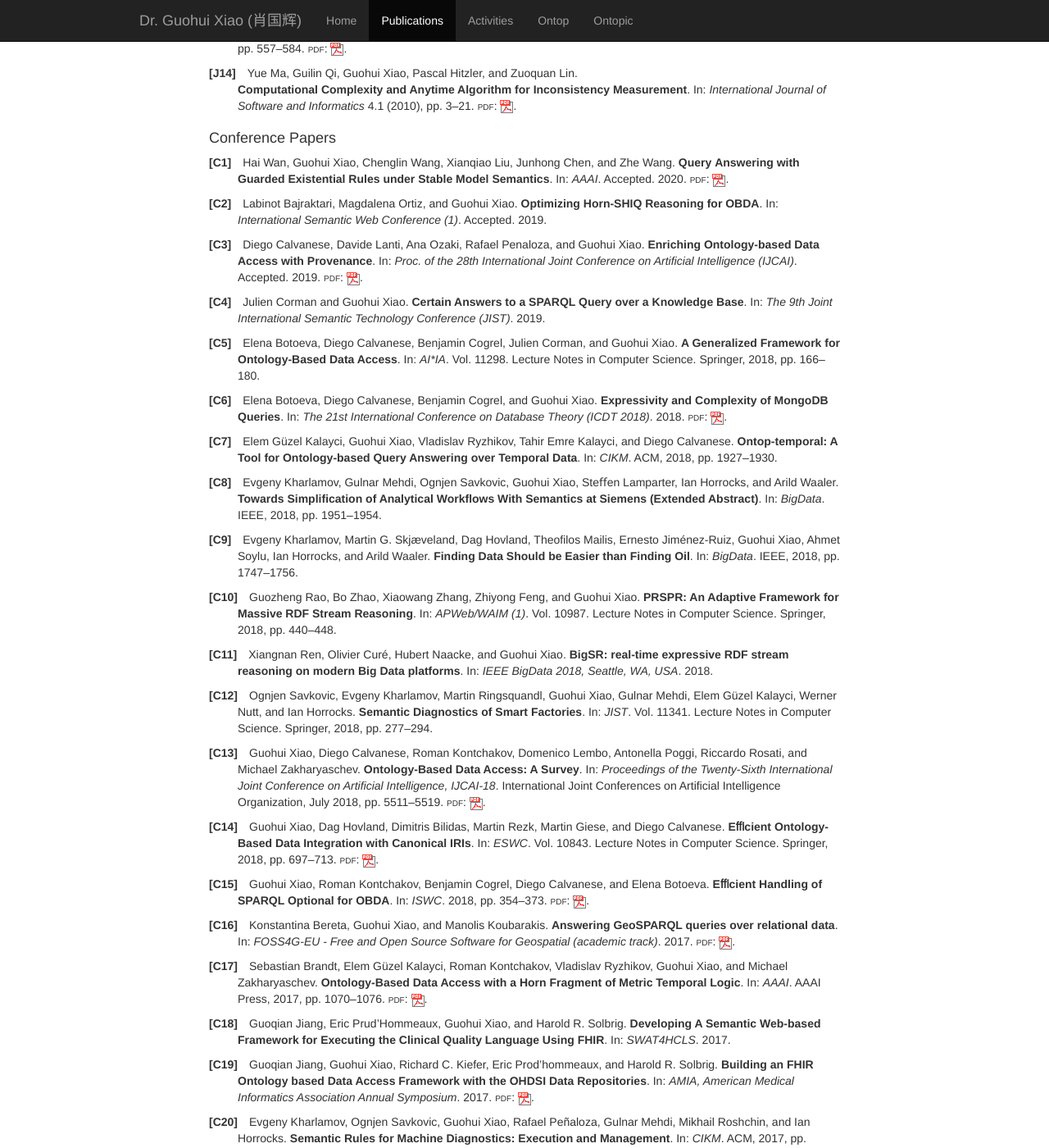
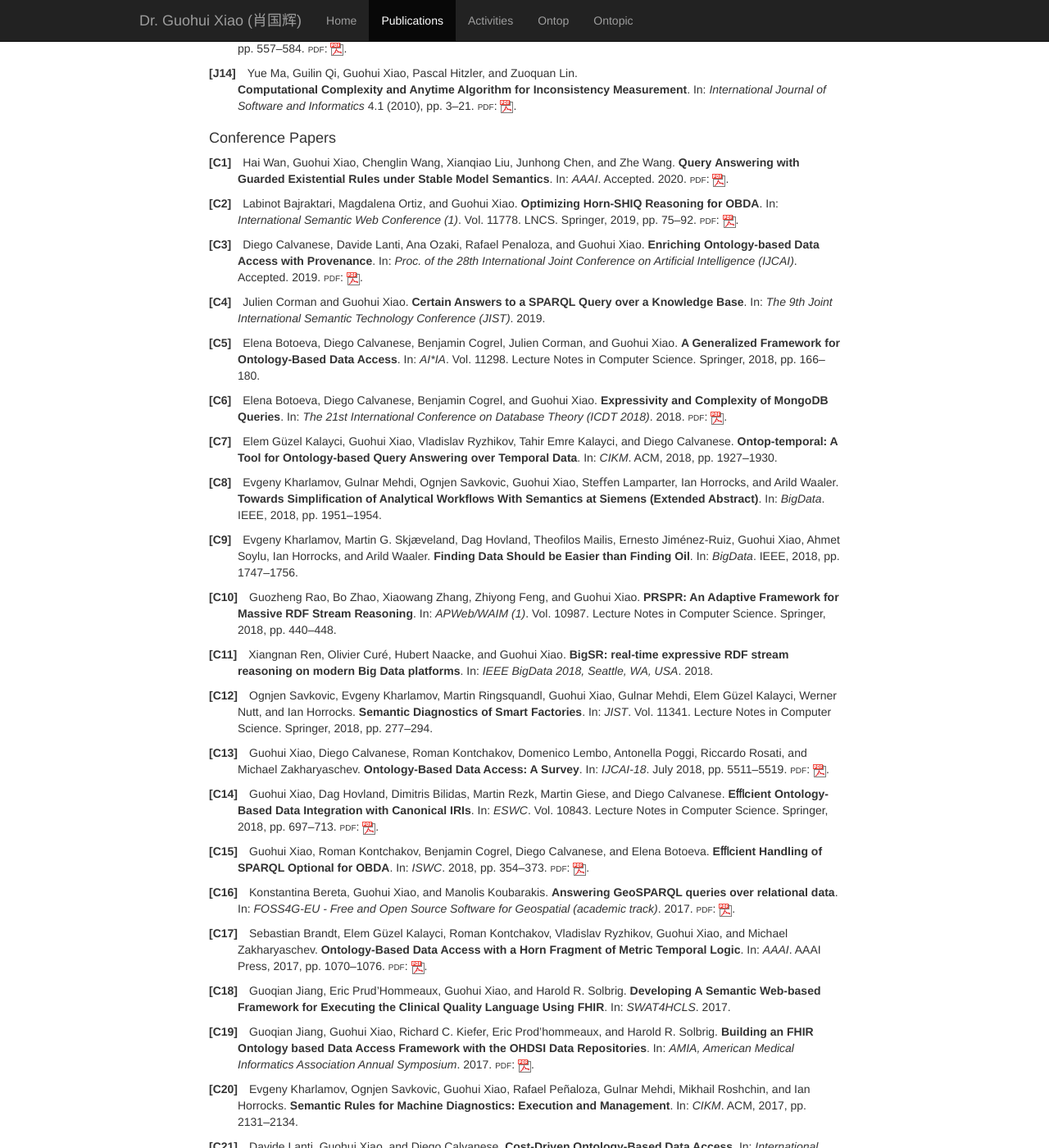
Before and after one commit to ghxiao/ghxiao.github.io, a Jekyll site: the page built from publications.html, in a window 1280 px wide and 1400 px high, scrolled down 1031 px. Shown: the whole window at 82% size. Built offline with Jekyll 4.4.1, drawn with Linux system fonts in a browser that asks for light colours.

```diff
--- a/_includes/pub_body.html
+++ b/_includes/pub_body.html
@@ -250,8 +250,16 @@ id="bib-16" class="thebibliography">
 
 
        <!--l. 55--><p class="noindent" >Labinot Bajraktari, Magdalena Ortiz, and Guohui Xiao. “Optimizing Horn-SHIQ Reasoning for
-       OBDA”. In: <span
-class="cmti-10">International Semantic Web Conference (1)</span>. Accepted. 2019.
+       OBDA”.  In:  <span
+class="cmti-10">International  Semantic  Web  Conference  (1)</span>.  Vol. 11778.  LNCS.  Springer,  2019,
+       pp. 75–92. <span
+class="cmcsc-10"><span
+class="small-caps">p</span><span
+class="small-caps">d</span><span
+class="small-caps">f</span>:</span> <a
+href="http://www.ghxiao.org/publications/2019-iswc-hshiq.pdf" ><img
+src="images/pdf-icon-16x16.gif" alt="PIC"
+ /></a>.
        </p></dd><dt id="X0-2019-ijcai-provenence" class="thebibliography">
   [C3]  </dt><dd
 id="bib-17" class="thebibliography">
@@ -342,10 +350,8 @@ class="cmti-10">JIST</span>.
 id="bib-27" class="thebibliography">
        <!--l. 55--><p class="noindent" >Guohui Xiao, Diego Calvanese, Roman Kontchakov, Domenico Lembo, Antonella Poggi, Riccardo
        Rosati, and Michael Zakharyaschev. “Ontology-Based Data Access: A Survey”. In: <span
-class="cmti-10">Proceedings of</span>
-       <span
-class="cmti-10">the Twenty-Sixth International Joint Conference on Artiﬁcial Intelligence, IJCAI-18</span>. International
-       Joint Conferences on Artiﬁcial Intelligence Organization, July 2018, pp. 5511–5519. <span
+class="cmti-10">IJCAI-18</span>. July
+       2018, pp. 5511–5519. <span
 class="cmcsc-10"><span
 class="small-caps">p</span><span
 class="small-caps">d</span><span
@@ -450,11 +456,11 @@ class="small-caps">f</span>:</span> <a
 href="https://doi.org/10.1007/978-3-319-68288-4_27" ><img
 src="images/pdf-icon-16x16.gif" alt="PIC"
  /></a>.
-
-
        </p></dd><dt id="X0-2017-iswc-diagnostics" class="thebibliography">
  [C22]  </dt><dd
 id="bib-36" class="thebibliography">
+
+
        <!--l. 55--><p class="noindent" >Gulnar Mehdi, Evgeny Kharlamov, Ognjen Savkovic, Guohui Xiao, Elem Güzel Kalayci, Sebastian
        Brandt, Ian Horrocks, Mikhail Roshchin, and Thomas A. Runkler. “Semantic Rule-Based Equipment
        Diagnostics”. In: <span
@@ -551,11 +557,11 @@ class="small-caps">f</span>:</span> <a
 href="http://www.ghxiao.org/publications/2015-rr-osm.pdf" ><img
 src="images/pdf-icon-16x16.gif" alt="PIC"
  /></a>.
-
-
        </p></dd><dt id="X0-2015-iswc-statoil" class="thebibliography">
  [C32]  </dt><dd
 id="bib-46" class="thebibliography">
+
+
        <!--l. 55--><p class="noindent" >Evgeny Kharlamov, Dag Hovland, Ernesto Jiménez-Ruiz, Davide Lanti, Hallstein Lie, Christoph
        Pinkel,  Martin  Rezk,  Martin  G.  Skjæveland,  Evgenij  Thorstensen,  Guohui  Xiao,  Dmitriy
        Zheleznyakov,  and  Ian  Horrocks.  “Ontology  Based  Access  to  Exploration  Data  at  Statoil”.  In:
@@ -678,11 +684,11 @@ class="small-caps">f</span>:</span> <a
 href="http://www.ghxiao.org/publications/2013lpnmr-vcwc.pdf" ><img
 src="images/pdf-icon-16x16.gif" alt="PIC"
  /></a>.
-
-
        </p></dd><dt id="X0-2012-aaai-hshiq" class="thebibliography">
  [C40]  </dt><dd
 id="bib-54" class="thebibliography">
+
+
        <!--l. 55--><p class="noindent" >T. Eiter, M. Ortiz, M. Simkus, T.K. Tran, and G. Xiao. “Query Rewriting for Horn-SHIQ plus
        Rules”. In: <span
 class="cmti-10">Proceedings of the Twenty-Sixth AAAI Conference on Artiﬁcial Intelligence (AAAI 2012),</span>
```
Also changed, not shown: _includes/xiao.bib (+9 -6 lines), 1 other file.
